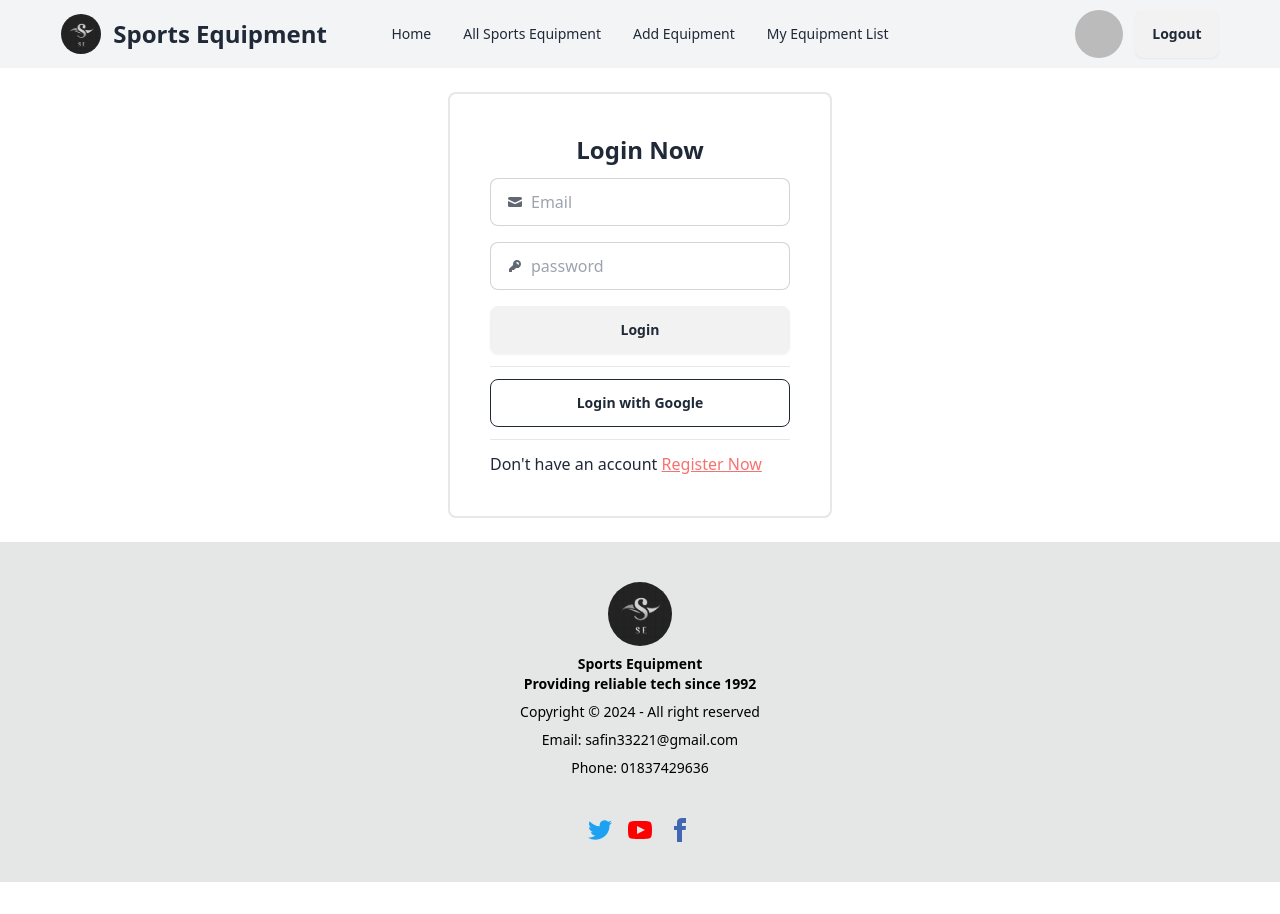
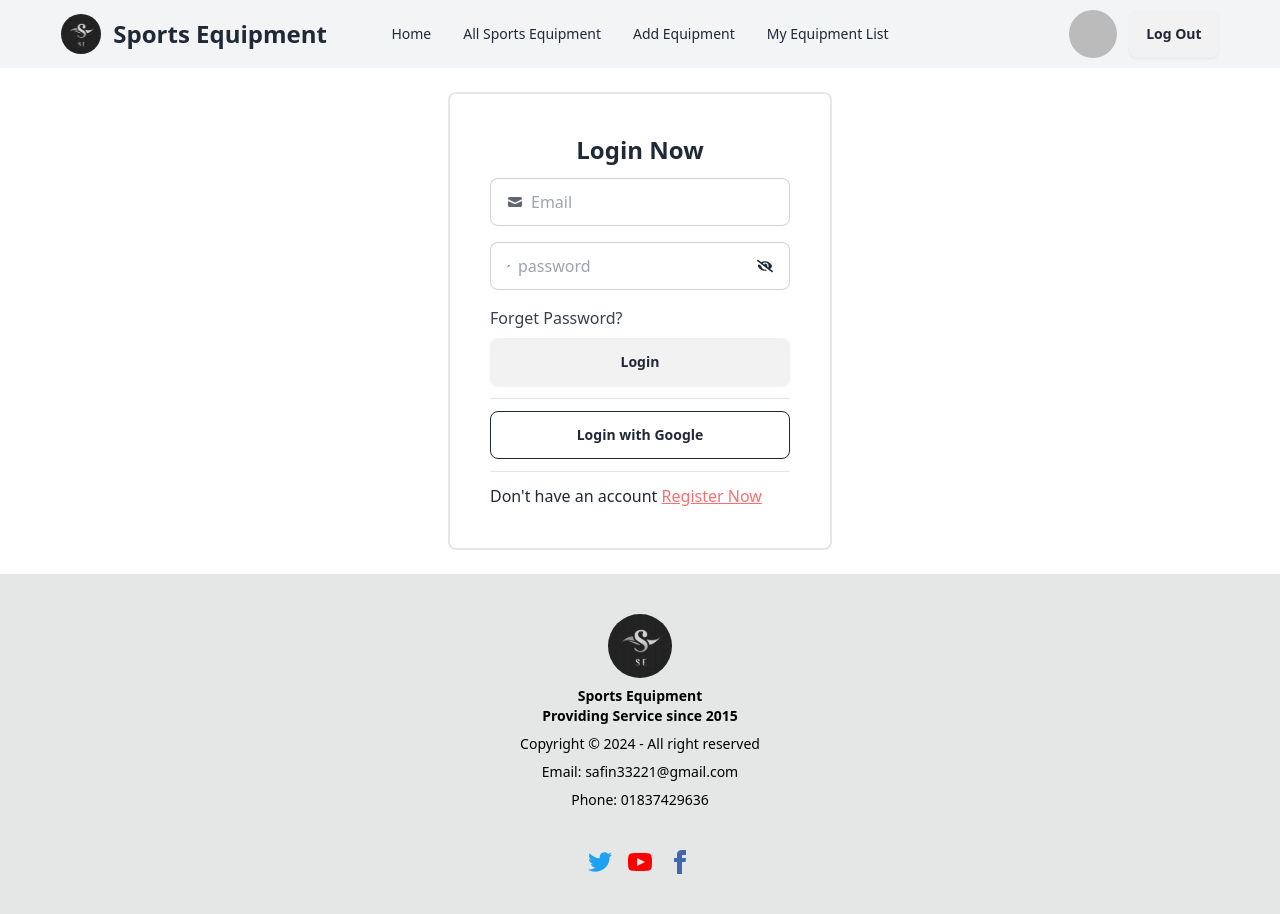
Before and after one commit to safin33221/Sports-Equipment-Store-Client-Side, a React (Vite) app: page /login in a window 1280 px wide. Before the commit the page ends 882 px from the top, so only its background shows below. Built offline with nearby package versions, Linux system fonts and the light colour scheme; no server answers; sample sign-in values are in the browser's storage.

Commit message:
completed show and hide password in login page

```diff
--- a/src/Components/Footer.jsx
+++ b/src/Components/Footer.jsx
@@ -7,7 +7,7 @@ const Footer = () => {
                 <p className="font-bold">
                     Sports Equipment
                     <br />
-                    Providing reliable tech since 1992
+                    Providing Service since 2015
                 </p>
                 <p>Copyright © {new Date().getFullYear()} - All right reserved</p>
                 <p>Email: safin33221@gmail.com</p>
--- a/src/Components/Navbar.jsx
+++ b/src/Components/Navbar.jsx
@@ -75,7 +75,7 @@ const Navbar = () => {
                 }
                 {
                     user ?
-                        <button onClick={handleSignOut} className="btn">Logout</button>
+                        <button onClick={handleSignOut} className="btn">Log Out</button>
                         : <Link to='/login' className="btn">Login</Link>
                 }
             </div>
--- a/src/Pages/Login.jsx
+++ b/src/Pages/Login.jsx
@@ -1,11 +1,13 @@
-import { useContext } from "react";
+import { useContext, useState } from "react";
 import { Link, useNavigate } from "react-router-dom";
 import { authContext } from "../Provider/AuthProvider";
 import { toast } from "react-toastify";
 import { Helmet } from "react-helmet";
+import { FaEye, FaEyeSlash } from "react-icons/fa";
 
 const Login = () => {
     const { loginUserWithEmailPass, createUserWithGoogle } = useContext(authContext)
+    const [showPass, setShowPass] = useState(false)
     const navigate = useNavigate()
     const handleLoginwithEimailPasswored = (e) => {
         e.preventDefault()
@@ -76,7 +78,7 @@ const Login = () => {
                         <path
                             d="M15 6.954 8.978 9.86a2.25 2.25 0 0 1-1.956 0L1 6.954V11.5A1.5 1.5 0 0 0 2.5 13h11a1.5 1.5 0 0 0 1.5-1.5V6.954Z" />
                     </svg>
-                    <input name="email" type="text" className="grow" placeholder="Email" />
+                    <input required name="email" type="text" className="grow" placeholder="Email" />
                 </label>
 
                 <label className="input input-bordered flex items-center gap-2 my-4">
@@ -90,8 +92,14 @@ const Login = () => {
                             d="M14 6a4 4 0 0 1-4.899 3.899l-1.955 1.955a.5.5 0 0 1-.353.146H5v1.5a.5.5 0 0 1-.5.5h-2a.5.5 0 0 1-.5-.5v-2.293a.5.5 0 0 1 .146-.353l3.955-3.955A4 4 0 1 1 14 6Zm-4-2a.75.75 0 0 0 0 1.5.5.5 0 0 1 .5.5.75.75 0 0 0 1.5 0 2 2 0 0 0-2-2Z"
                             clipRule="evenodd" />
                     </svg>
-                    <input name="password" type="password" className="grow" placeholder="password" />
+                    <input required name="password" type={`${showPass ? "text" : "password"}`} className="grow" placeholder="password" />
+                    <div onClick={() => setShowPass(!showPass)}>
+                        {showPass ? <FaEye /> : <FaEyeSlash />}
+                    </div>
                 </label>
+                <div className="hover:underline mb-2 cursor-pointer text-gray-700" >
+                    <p>Forget Password?</p>
+                </div>
                 <label>
 
                     <button type="submit" className="btn w-full font-bold mx-auto block">Login</button>
```
